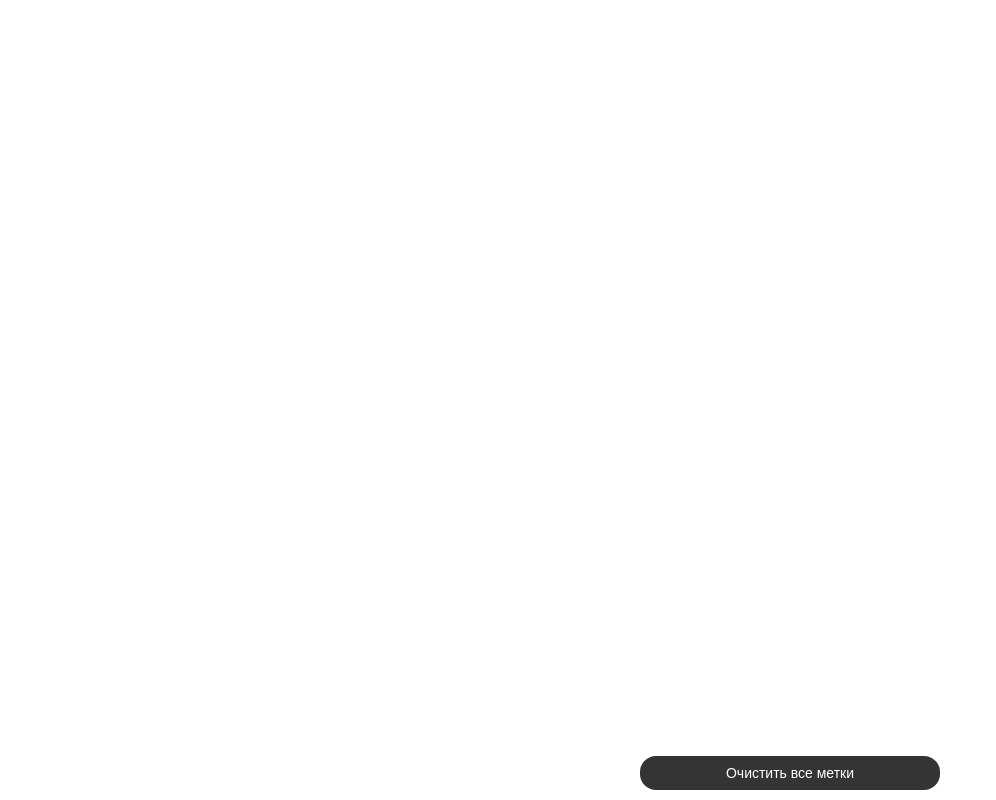
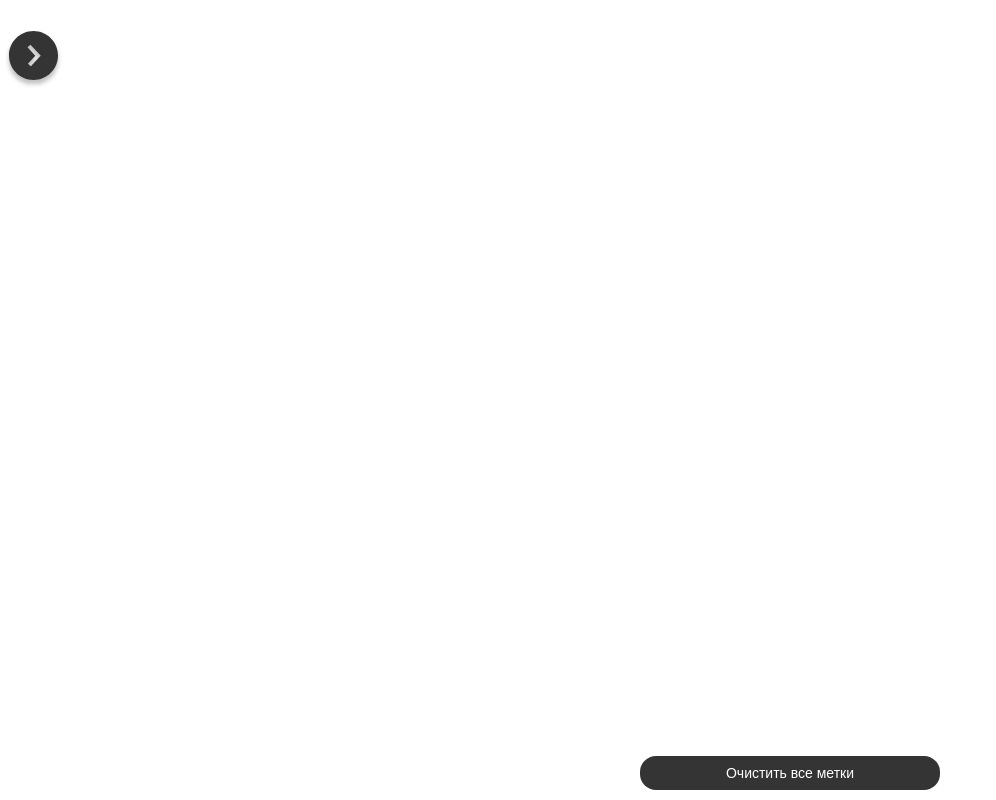
Before and after one commit to UDK/hackaton_node_js_yandex_map, a website: page public4/index.html in a window 1280 px wide. Shown: the whole page, without its empty margins (0-996 px from the left). Drawn offline with Linux system fonts and the light colour scheme.

Commit message:
beta_good

```diff
--- a/public4/index.html
+++ b/public4/index.html
@@ -24,31 +24,82 @@
     <script src="./js/line_lib.js"></script>
     <div id="map"></div>
 
-    <div class="filter">
-      <div class="filter__header">
-        <button class="filter__header-button">Back</button>
-        <div class="filter__header-title">Параметры</div>
-      </div>
-
-      <div class="filter__search">
-        <div class="filter__search-title">Поиск</div>
-        <label for="filterSearch">Введите название улицы</label>
-        <input type="text" id="filterSearch" />
-      </div>
-
-      <div class="filter__settings">
-        <div class="filter__settings-title">Фильтр</div>
-
-        <div class="filter__settings-control">
-          <div class="settings-control__title">
-            Выберете необходимую загруженность улицы
-          </div>
-
-          <div class="settings-control__body"></div>
-        </div>
-      </div>
-    </div>
+    <button class="showMenu">
+      <svg
+        width="57"
+        height="57"
+        viewBox="0 0 57 57"
+        fill="none"
+        xmlns="http://www.w3.org/2000/svg"
+      >
+        <g filter="url(#filter0_d)">
+          <path
+            fill-rule="evenodd"
+            clip-rule="evenodd"
+            d="M28.5 49C42.031 49 53 38.031 53 24.5C53 10.969 42.031 0 28.5 0C14.969 0 4 10.969 4 24.5C4 38.031 14.969 49 28.5 49ZM22.5324 16.3587L30.2744 24.7209L22.9415 32.6413L25.8767 35.3587L34.4676 26.0797L35.7256 24.7209L34.4676 23.3622L25.4676 13.6413L22.5324 16.3587Z"
+            fill="#343434"
+          />
+        </g>
+        <defs>
+          <filter
+            id="filter0_d"
+            x="0"
+            y="0"
+            width="57"
+            height="57"
+            filterUnits="userSpaceOnUse"
+            color-interpolation-filters="sRGB"
+          >
+            <feFlood flood-opacity="0" result="BackgroundImageFix" />
+            <feColorMatrix
+              in="SourceAlpha"
+              type="matrix"
+              values="0 0 0 0 0 0 0 0 0 0 0 0 0 0 0 0 0 0 127 0"
+            />
+            <feOffset dy="4" />
+            <feGaussianBlur stdDeviation="2" />
+            <feColorMatrix
+              type="matrix"
+              values="0 0 0 0 0 0 0 0 0 0 0 0 0 0 0 0 0 0 0.24 0"
+            />
+            <feBlend
+              mode="normal"
+              in2="BackgroundImageFix"
+              result="effect1_dropShadow"
+            />
+            <feBlend
+              mode="normal"
+              in="SourceGraphic"
+              in2="effect1_dropShadow"
+              result="shape"
+            />
+          </filter>
+        </defs>
+      </svg>
+    </button>
+    <button class="showMenu__fantom"></button>
+    <img src="filter.png" alt="" class="showMenu__img" />
 
     <button class="button-delete">Очистить все метки</button>
   </body>
+
+  <script>
+    window.addEventListener("load", () => {
+      let main_button = document.querySelector(".showMenu");
+      main_button.addEventListener("click", () => {
+        let menu = document.querySelector(".showMenu__img");
+        let fantomButton = document.querySelector(".showMenu__fantom");
+
+        menu.style.left = "10px";
+        fantomButton.style.left = "45px";
+        main_button.style.display = "none";
+
+        fantomButton.addEventListener("click", () => {
+          menu.style.left = "-310px";
+          fantomButton.style.left = "-310px";
+          main_button.style.display = "block";
+        });
+      });
+    });
+  </script>
 </html>
--- a/public4/js/popup__home-object.js
+++ b/public4/js/popup__home-object.js
@@ -193,6 +193,9 @@ window.addEventListener("load", () => {
           .querySelector(".button-delete")
           .addEventListener("click", () => {
             myMap.geoObjects.removeAll();
+            if ($("#menu").css("display") == "flex") {
+              $("#menu").remove();
+            }
           });
         // Контекстное меню, позволяющее изменить параметры метки.
         // Вызывается при нажатии правой кнопкой мыши на метке.
--- a/public4/style/style.sass
+++ b/public4/style/style.sass
@@ -2,6 +2,7 @@ body, html
   width: 100%
   height: 100%
   margin: 0
+  overflow: hidden
 
 #map
   width: 100%
@@ -82,3 +83,40 @@ body, html
   left: 50%
   border-radius: 16px
   cursor: pointer
+
+.showMenu
+  &__img
+    width: 300px
+    height: auto
+    position: absolute
+    top: 50px
+    // left: 10px
+    left: -310px
+
+.showMenu
+  position: absolute
+  top: 30px
+  left: 10px
+  border-radius: 50%
+  height: 49px
+  width: 49px
+  background: #ffffff
+  border: none
+  outline: none
+  cursor: pointer
+  &__fantom
+    position: absolute
+    top: 80px
+    // left: 10px
+    left: -310px
+    z-index: 10
+    border-radius: 20px
+    background: rgba(0,0,0,0)
+    border: none
+    outline: none
+    cursor: pointer
+    width: 30px
+    height: 16px
+  svg
+    position: relative
+    left: -11px
```
Also changed, not shown: public4/filter.png (added), public4/style/style.css, 1 other file.
